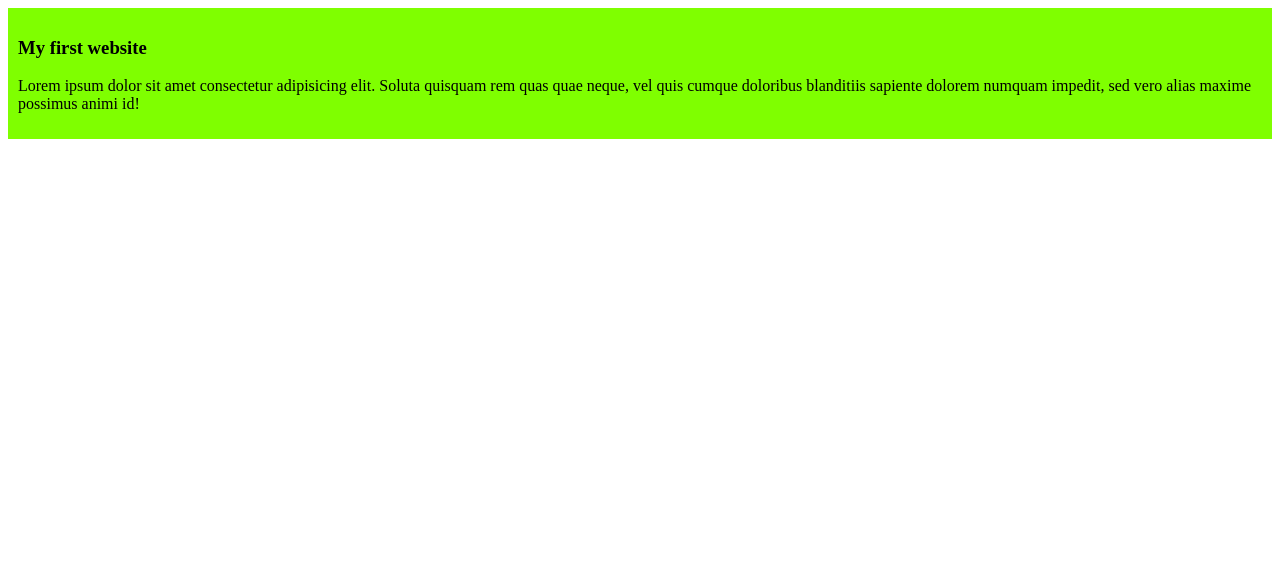
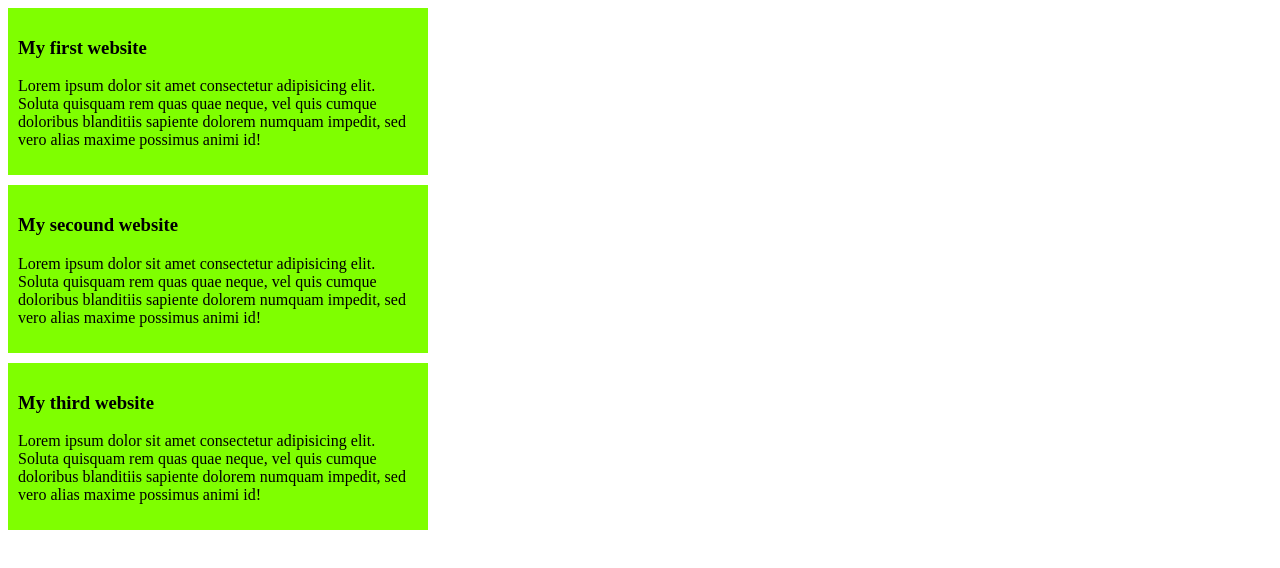
Before and after one commit to sudiptodas153/my-personal-life, a plain HTML site: page index.html in a window 1280 px wide. Drawn offline with Linux system fonts and the light colour scheme.

Commit message:
added the secound and third website

```diff
--- a/index.html
+++ b/index.html
@@ -10,6 +10,14 @@
     <div>
         <h3>My first website</h3>
         <p>Lorem ipsum dolor sit amet consectetur adipisicing elit. Soluta quisquam rem quas quae neque, vel quis cumque doloribus blanditiis sapiente dolorem numquam impedit, sed vero alias maxime possimus animi id!</p>
+        </div>
+        <div>
+        <h3>My secound website</h3>
+        <p>Lorem ipsum dolor sit amet consectetur adipisicing elit. Soluta quisquam rem quas quae neque, vel quis cumque doloribus blanditiis sapiente dolorem numquam impedit, sed vero alias maxime possimus animi id!</p>
+        </div>
+        <div>
+            <h3>My third website</h3>
+        <p>Lorem ipsum dolor sit amet consectetur adipisicing elit. Soluta quisquam rem quas quae neque, vel quis cumque doloribus blanditiis sapiente dolorem numquam impedit, sed vero alias maxime possimus animi id!</p>
     </div>
 </body>
 </html>
--- a/styles/blog.css
+++ b/styles/blog.css
@@ -1,4 +1,6 @@
 div{
     background-color: chartreuse;
     padding: 10px;
+    margin-bottom: 10px;
+    width: 400px;
 }
```
